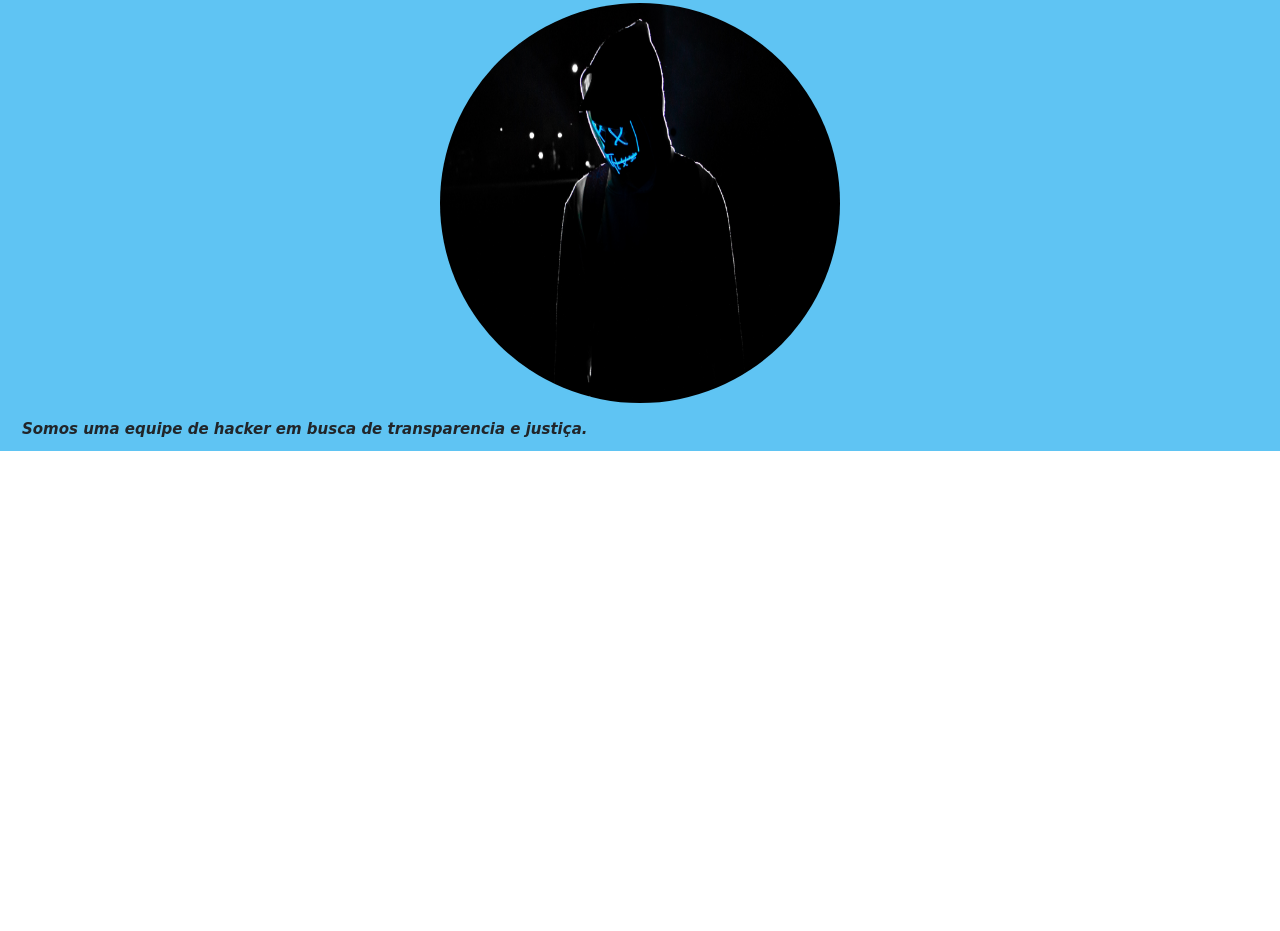
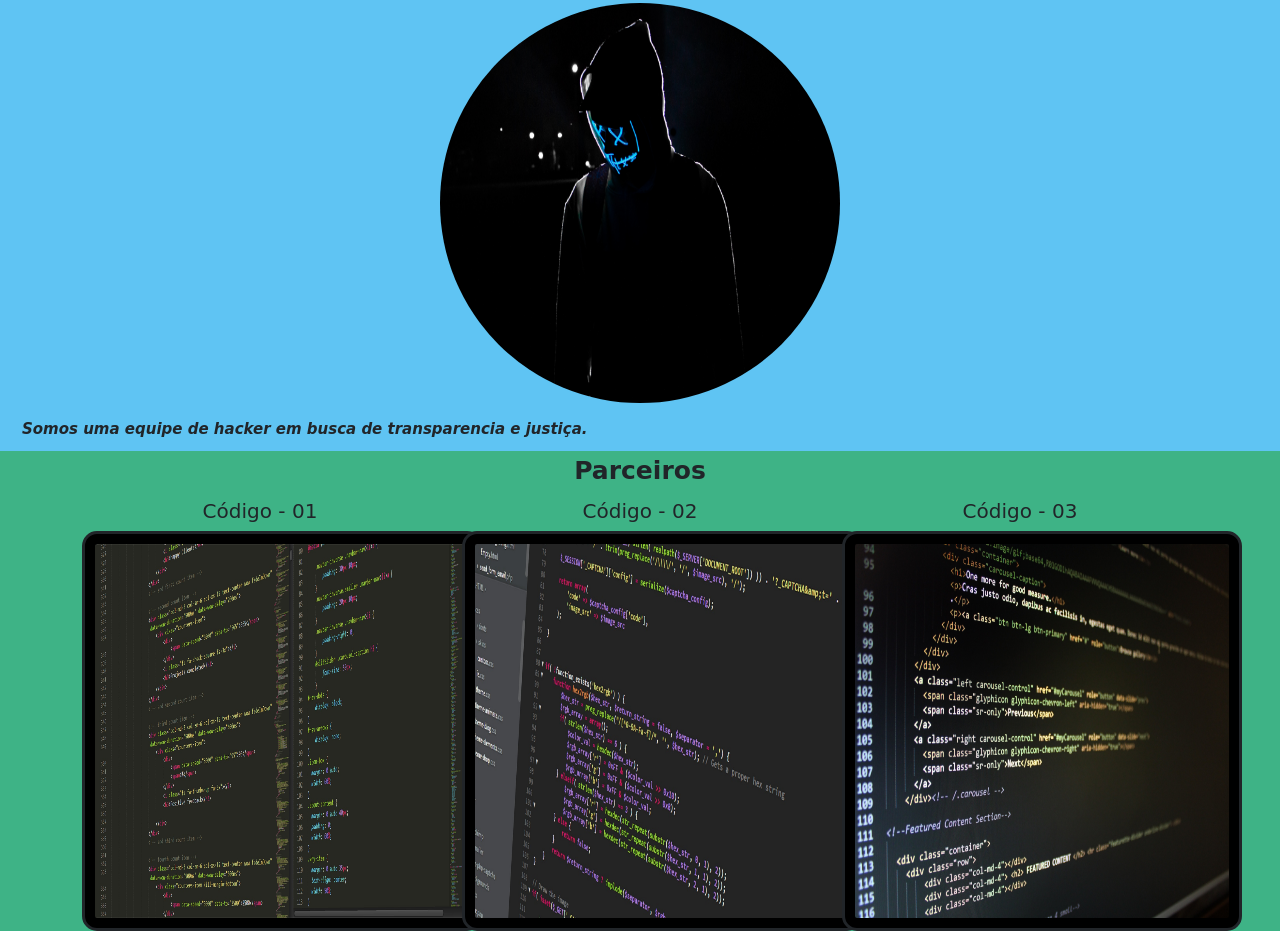
Before and after one commit to RobertMoraes/bootstrap, a plain HTML site: page index.html in a window 1280 px wide. Shown: the part 186-1117 px from the top of the page. Before the commit the page ends 800 px from the top, so only its background shows below. Drawn offline with Linux system fonts and the light colour scheme.

Commit message:
Atualização das imagens com onclick

```diff
--- a/css/style.css
+++ b/css/style.css
@@ -46,4 +46,20 @@ body p{
     font-style: italic;
     text-align: justify;
     padding: 10px;
+    margin-bottom: 0;
 }
+
+.parceiro{
+    background-color: rgb(62, 179, 134);
+    padding: 0;
+}
+
+.img-parceiros{
+    width: 400px;
+    height: 400px;
+    padding: 10px;
+    border-style: solid;
+    background-color: black;
+    border-radius: 15px;
+    cursor: pointer;
+}
--- a/index.html
+++ b/index.html
@@ -6,6 +6,7 @@
     <meta name="viewport" content="width=device-width, initial-scale=1.0">-->
     <link rel="stylesheet" type="text/css" href="bootstrap/css/bootstrap.min.css">
     <link rel="stylesheet" type="text/css" href="css/style.css">
+    <script type="text/javascript" src="js/main.js"></script>
     <title>Página Inicial</title>
 
 </head>
@@ -43,6 +44,30 @@
             <p>Somos uma equipe de hacker em busca de transparencia e justiça.</p>
         </div>
     </section>
+
+    <section id="parceiros">
+        <div class="container-fluid text-center parceiro">
+            <h3>Parceiros</h3>
+            <div class="container">
+                <div class="row">
+                    <div class="col-md-4">
+                        <h5>Código - 01</h5>
+                        <img class="img-parceiros" src="img/pexels-pixabay-248515.jpg" alt="Código" onclick="redLink()">
+                    </div>
+                    <div class="col-md-4">
+                        <h5>Código - 02</h5>
+                        <img class="img-parceiros" src="img/pexels-pixabay-270348.jpg" alt="Código" onclick="redGit()">
+                    </div>
+                    <div class="col-md-4">
+                        <h5>Código - 03</h5>
+                        <img class="img-parceiros" src="img/pexels-pixabay-270360.jpg" alt="Código" onclick="redInsta()">
+                    </div>
+                </div>
+            </div>
+        </div>
+
+
+    </section>
     <!--<button type="button" class="btn btn-dark">Dark</button>-->
 </body>
 </html>
--- /dev/null
+++ b/js/main.js
@@ -0,0 +1,11 @@
+function redLink(){
+    window.open("https://www.linkedin.com/in/robertmoraespereira/");
+}
+
+function redGit(){
+    window.open("https://github.com/RobertMoraes");
+}
+
+function redInsta(){
+    window.open("https://www.instagram.com/robert_social/");
+}
```
Also changed, not shown: 1 other file.
